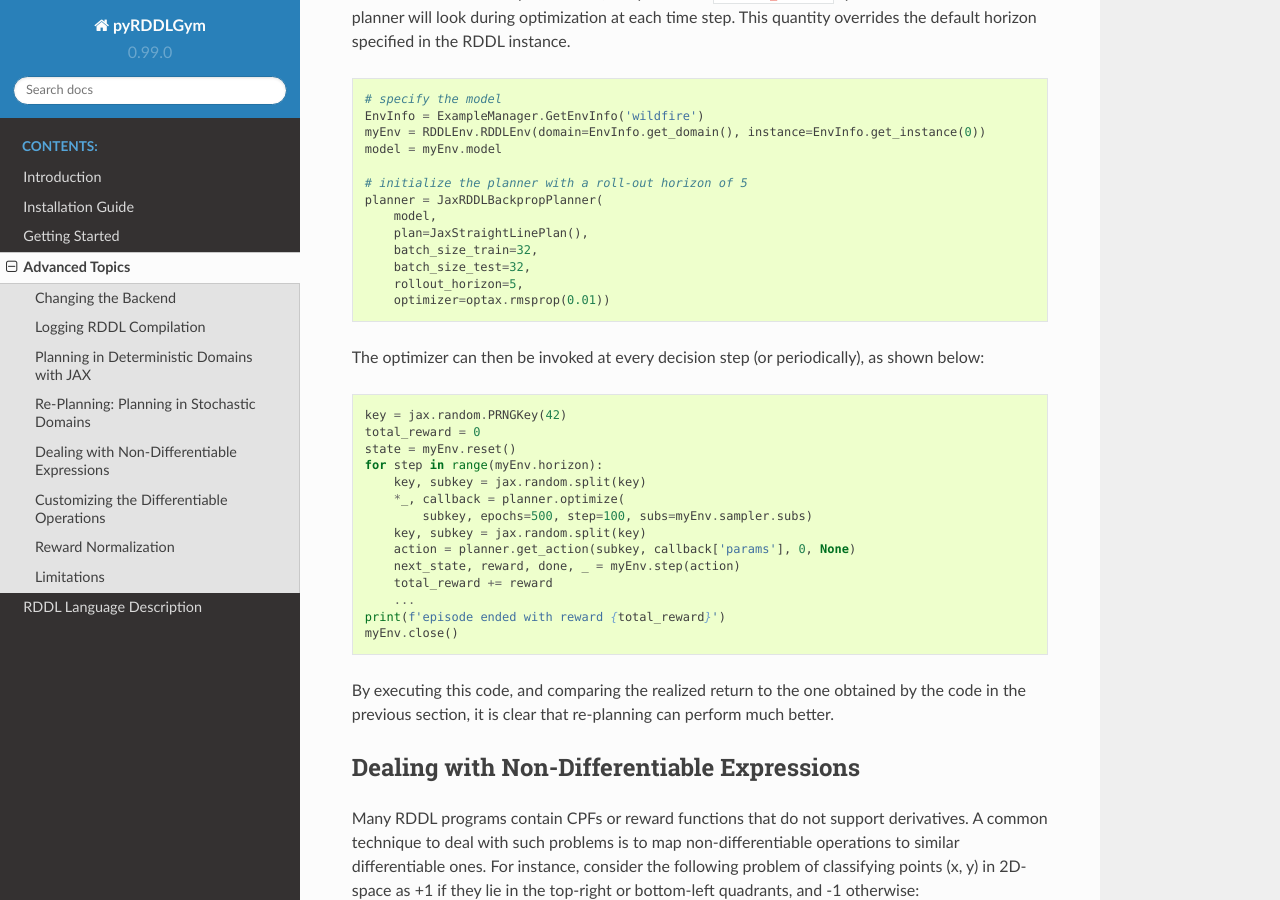
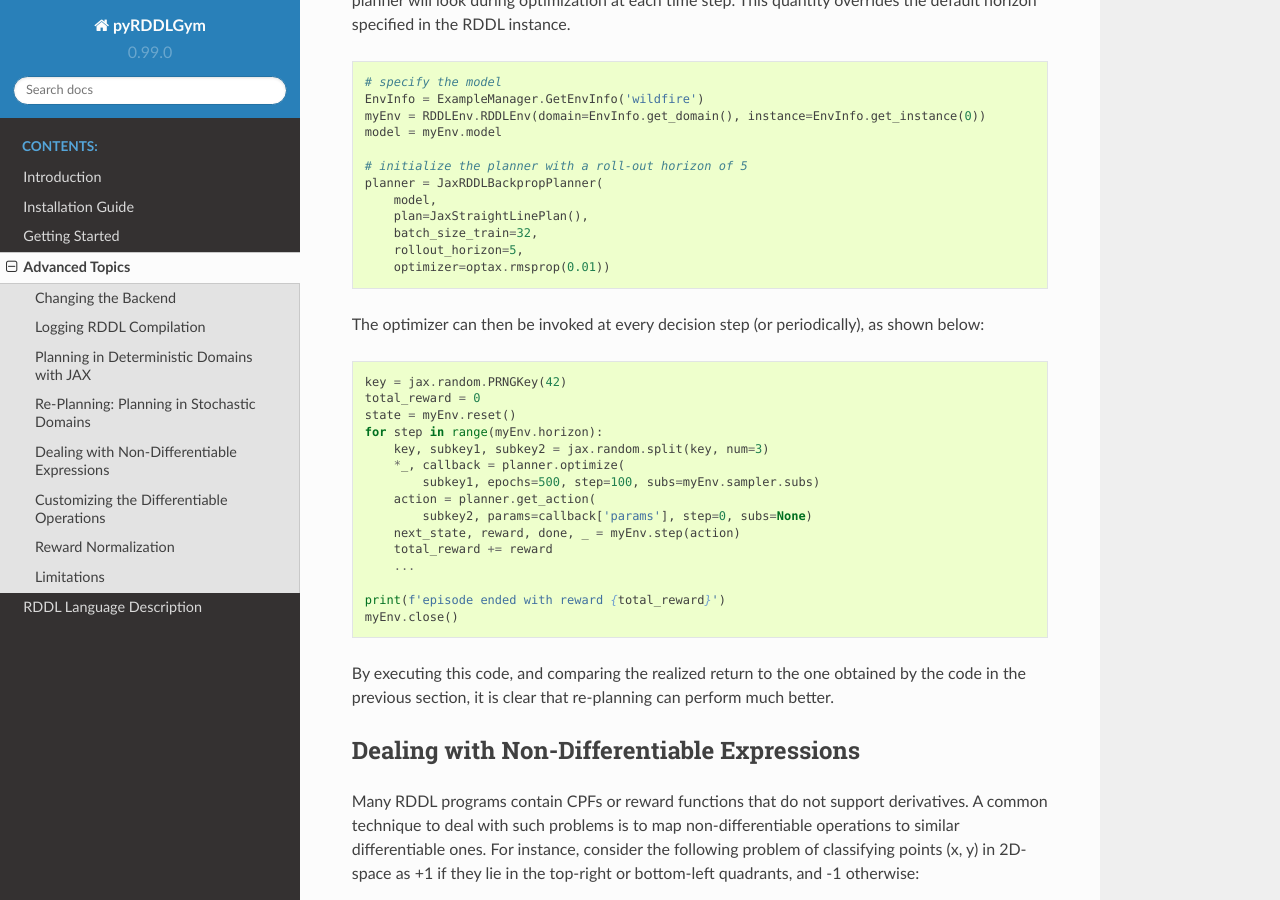
Before and after one commit to pyrddlgym-project/pyRDDLGym, a Sphinx documentation site: the page built from docs/advanced.rst, in a window 1280 px wide and 900 px high, scrolled down 3197 px. Built offline with Sphinx 7.4.7 and the Read the Docs theme 2.0.0, drawn with Linux system fonts in a browser that asks for light colours; some of the changed text lies outside the part shown.

Commit message:
Update advanced.rst

```diff
--- a/docs/advanced.rst
+++ b/docs/advanced.rst
@@ -88,12 +88,11 @@ If the RDDL program is indeed differentiable (or a differentiable approximation
         model,
         plan=JaxStraightLinePlan(),
         batch_size_train=32,
-        batch_size_test=32,
         optimizer=optax.rmsprop(0.01),
         action_bounds={'action': (0.0, 2.0)})
 
     # train for 1000 epochs using gradient ascent - print progress every 50
-    for callback in planner.optimize(jax.random.PRNGKey(42), epochs=1000, step=50):
+    for callback in planner.optimize(jax.random.PRNGKey(42), epochs=1000, step=10):
     	print('step={} train_return={:.6f} test_return={:.6f}'.format(
               str(callback['iteration']).rjust(4),
               callback['train_return'],
@@ -146,7 +145,6 @@ This quantity overrides the default horizon specified in the RDDL instance.
         model,
         plan=JaxStraightLinePlan(),
         batch_size_train=32,
-        batch_size_test=32,
         rollout_horizon=5,
         optimizer=optax.rmsprop(0.01))
 
@@ -158,14 +156,15 @@ The optimizer can then be invoked at every decision step (or periodically), as s
     total_reward = 0
     state = myEnv.reset()
     for step in range(myEnv.horizon):
-        key, subkey = jax.random.split(key)
+        key, subkey1, subkey2 = jax.random.split(key, num=3)
         *_, callback = planner.optimize(
-            subkey, epochs=500, step=100, subs=myEnv.sampler.subs)
-        key, subkey = jax.random.split(key)
-        action = planner.get_action(subkey, callback['params'], 0, None)
+            subkey1, epochs=500, step=100, subs=myEnv.sampler.subs)
+        action = planner.get_action(
+            subkey2, params=callback['params'], step=0, subs=None)
         next_state, reward, done, _ = myEnv.step(action)
         total_reward += reward
         ...
+
     print(f'episode ended with reward {total_reward}')
     myEnv.close()
 
```
